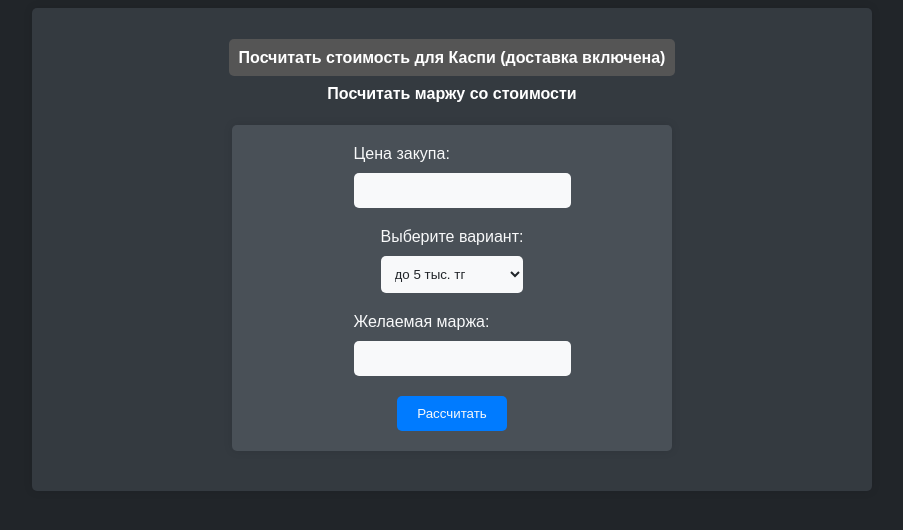
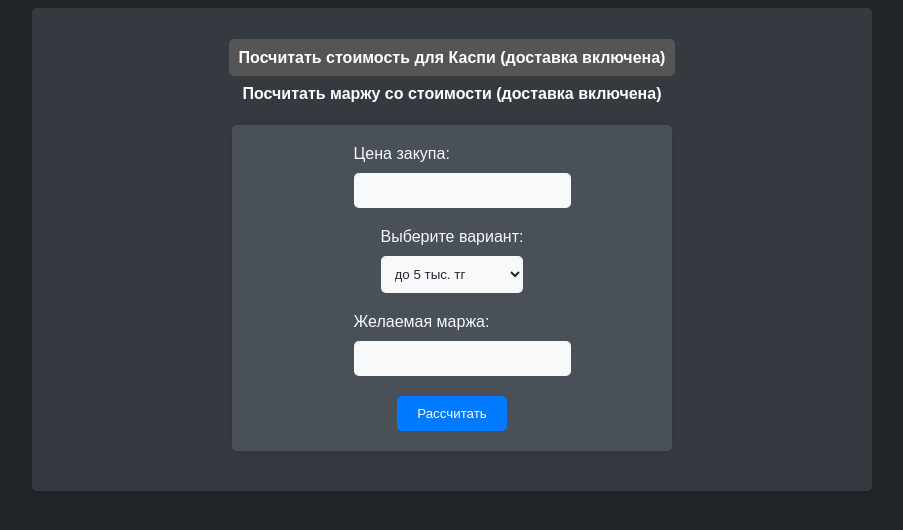
Before and after one commit to Deomid-King/calculator2025.github.io, a plain HTML site: page index.html in a window 1280 px wide. Shown: the whole page, without its empty margins (188-1091 px from the left). Drawn offline with Linux system fonts and the light colour scheme.

Commit message:
Update index.html

```diff
--- a/index.html
+++ b/index.html
@@ -7,7 +7,7 @@
 </head>
 <body>
 	<div class="container">
-		<h4><a href = "#" style="background-color: #555555">Посчитать стоимость для Каспи (доставка включена)</a><br><br><a href="second.html">Посчитать маржу со стоимости</a></h4>
+		<h4><a href = "#" style="background-color: #555555">Посчитать стоимость для Каспи (доставка включена)</a><br><br><a href="second.html">Посчитать маржу со стоимости (доставка включена)</a></h4>
 		<form>
 			<div class="form-group">
 				<label for="price">Цена закупа:</label>
```
